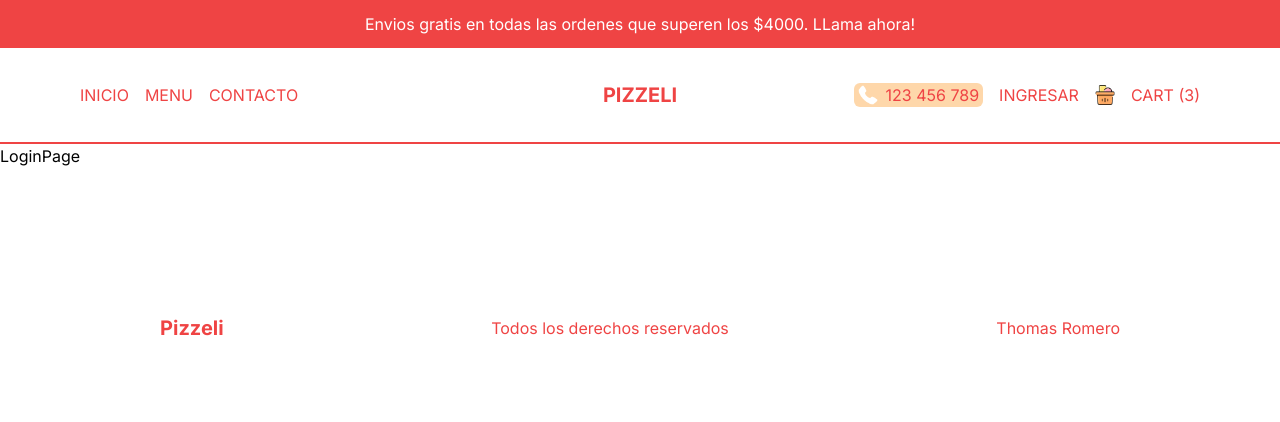
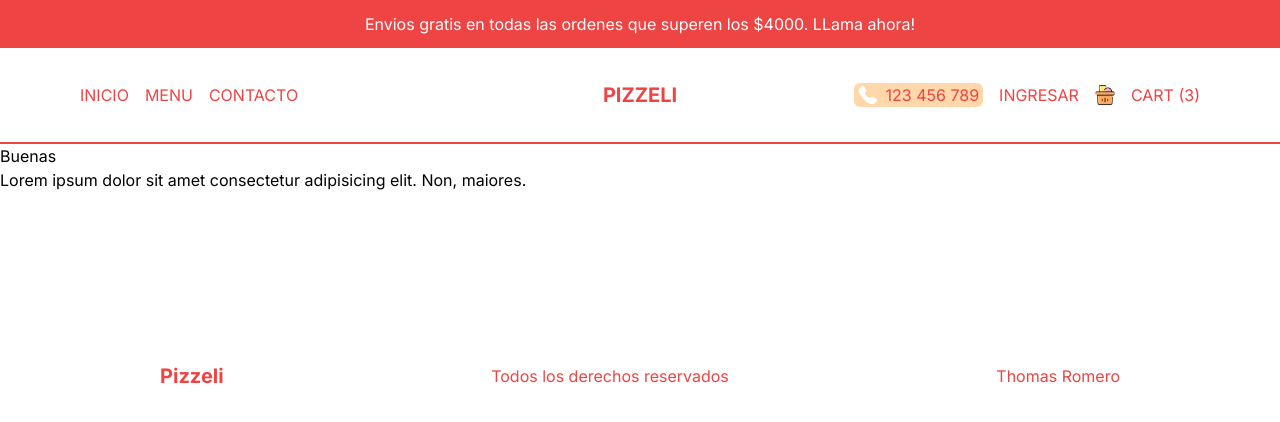
Before and after one commit to Thhomas1/pitzeria, a Next.js app: page /login in a window 1280 px wide. Shown: the top 422 px of the page. Built offline with nearby package versions, Linux system fonts and the light colour scheme.

Commit message:
finished

```diff
--- a/src/app/cart/page.tsx
+++ b/src/app/cart/page.tsx
@@ -50,5 +50,4 @@ const CartPage = () => {
   )
 }
 
-// 1:47:00
 export default CartPage
--- a/src/app/login/page.tsx
+++ b/src/app/login/page.tsx
@@ -1,9 +1,24 @@
+import Image from 'next/image'
 import React from 'react'
 
 const LoginPage= () => {
   return (
-    <div>LoginPage</div>
+    <div>
+      <div className="">
+        <div className="relative">
+          <Image src="/loginBg.png" alt='' fill width={50} height={50} />
+        </div>
+        <div className="">
+          <h1 className="">Buenas</h1>
+          <p>Lorem ipsum dolor sit amet consectetur adipisicing elit. Non, maiores.</p>
+          <button className="">
+
+          </button>
+        </div>
+      </div>
+    </div>
   )
 }
+// 1:54:51
 
 export default LoginPage
```
